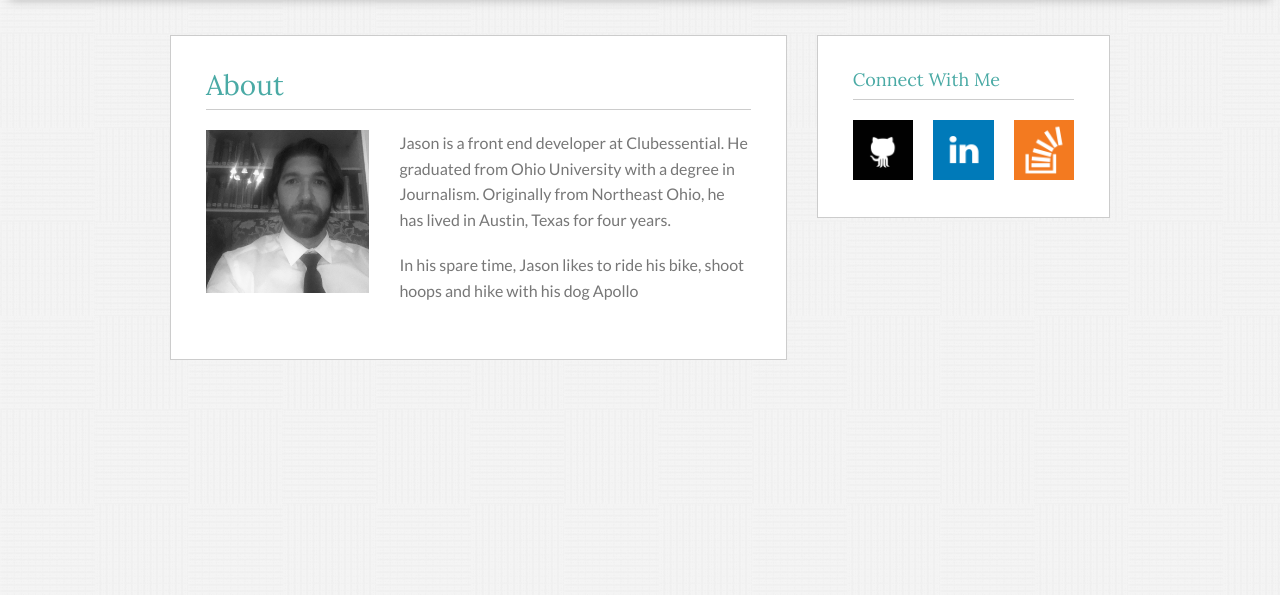
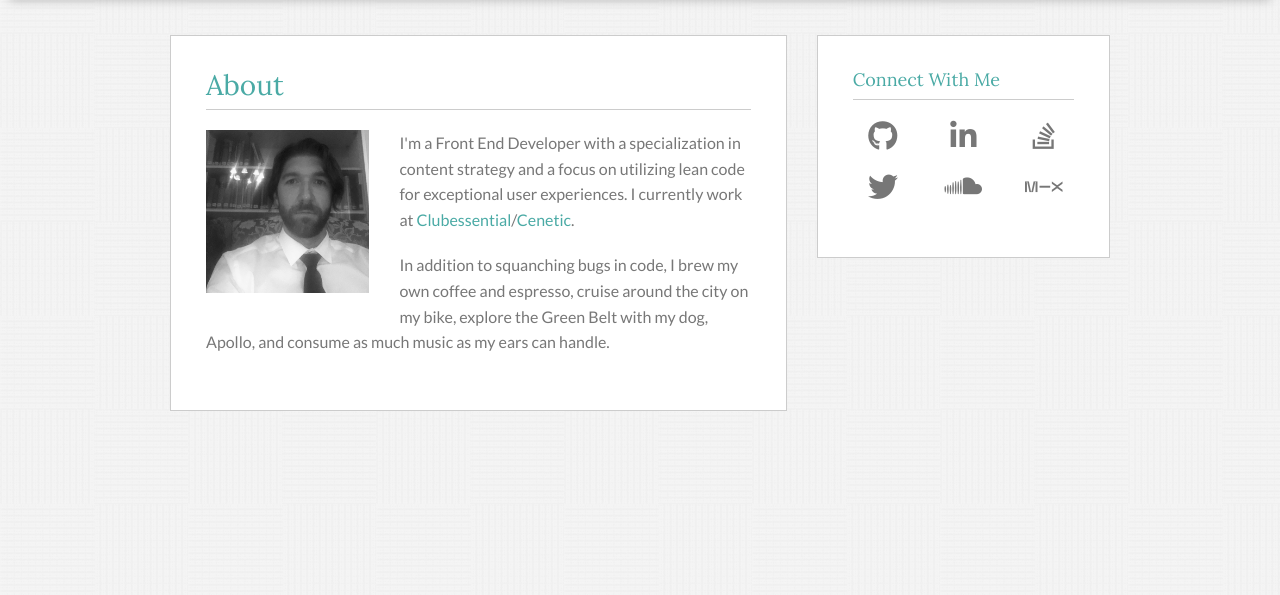
Before and after one commit to lofisoul/basic-portfolio, a PHP site: page /index.php in a window 1280 px wide. Shown: the part 60-655 px from the top of the page. Run offline with PHP 8.4, Linux system fonts and the light colour scheme; some libraries are stand-ins or nearby versions.

Commit message:
Updated CSS styles and added Font Awesome icons for contact section.

```diff
--- a/assets/css/style.css
+++ b/assets/css/style.css
@@ -95,6 +95,7 @@ a {
   color:#4aaaa5;
   text-decoration: none;
   transition:color .4s ease-in-out;
+  cursor: pointer;
 }
 
 a:hover {
@@ -122,12 +123,12 @@ box-shadow: 0 10px 10px -10px rgba(0,0,0,.25);
   display:block;
   text-align:center;
   line-height:60px;
-  transition: background .4s ease-in-out;
+  transition: all .4s ease-in-out;
 }
 
 .logo:hover {
   color:#fff;
-  background:#777;
+  background: #A3D39C;
 }
 
 
@@ -211,7 +212,49 @@ header ul > li > a:hover {
   width:33.33333333%;
   float:left;
   padding:0 10px;
+  font-size:30px;
+  text-align: center;
+  margin-bottom:20px;
 }
+
+.sidebar ul > li a {
+  color:#777;
+  transform:scale(1);
+  transition:all .25s ease-in-out;
+  display:block;
+}
+
+.sidebar ul > li a:hover {
+  transform:scale(1.1);
+}
+
+
+.sidebar ul > li a#github:hover {
+  color:#171515;
+}
+
+.sidebar ul > li a#linkedin:hover {
+  color:#0174B3;
+}
+
+.sidebar ul > li a#stackover:hover {
+  color:#F37D1B;
+}
+
+.sidebar ul > li a#twitter:hover {
+  color:#1DA1F2;
+}
+
+.sidebar ul > li a#soundcloud:hover {
+  color:#FF6A22;
+}
+
+.sidebar ul > li a#mixcloud:hover {
+  color:#020000;
+}
+
+
+/* Older version
 
 .sidebar ul > li > a > img {
   transform:scale(1);
@@ -222,6 +265,8 @@ header ul > li > a:hover {
 .sidebar ul > li > a:hover > img {
   transform: scale(1.1);
 }
+
+*/
 
 @media screen and (min-width:768px) {
   .content, .sidebar {
--- a/index.html
+++ b/index.html
@@ -8,6 +8,7 @@
   <link rel="stylesheet" href="assets/css/reset.css">
   <link rel="stylesheet" href="assets/css/style.css">
   <link href="https://fonts.googleapis.com/css?family=Lato|Lora|Ultra" rel="stylesheet">
+  <script src="https://use.fontawesome.com/8a02a0ee1b.js"></script>
 </head>
 <body>
   <div class="wrapper">
@@ -27,17 +28,20 @@
         <div class="inner clearfix">
           <h1>About</h1>
           <img src="assets/images/profile-pic.jpg" alt="Jason Nolfi">
-          <p>Jason is a front end developer at Clubessential. He graduated from Ohio University with a degree in Journalism. Originally from Northeast Ohio, he has lived in Austin, Texas for four years.</p>
-  			  <p>In his spare time, Jason likes to ride his bike, shoot hoops and hike with his dog Apollo</p>
+          <p>I'm a Front End Developer with a specialization in content strategy and a focus on utilizing lean code for exceptional user experiences. I currently work at <a href="https://clubessential.com" target="_blank">Clubessential</a>/<a href="https://cenetic.com" target="_blank">Cenetic</a>.</p>
+          <p>In addition to squanching bugs in code, I brew my own coffee and espresso, cruise around the city on my bike, explore the Green Belt with my dog, Apollo, and consume as much music as my ears can handle.</p>
         </div>
       </article>
       <aside class="sidebar">
         <div class="inner">
           <h3>Connect With Me</h3>
           <ul class="clearfix">
-            <li><a target="_blank" href="https://github.com/lofisoul" id="github"><img src="assets/images/github-ico.png" alt="Github"></a></li>
-            <li><a target="_blank" href="https://www.linkedin.com/in/jason-nolfi-9b3b726" id="linkedin"><img src="assets/images/linkedin-ico.png" alt="LinkedIn"></a></li>
-            <li><a target="_blank" href="http://stackoverflow.com/users/7352544/lofisoul" id="stackover"><img src="assets/images/stackover-ico.png" alt="Stack Overflow"></a></li>
+            <li><a target="_blank" href="https://github.com/lofisoul" id="github"><span class="fa fa-github"></span><span class="sr-only">Github</span></a></li>
+            <li><a target="_blank" href="https://www.linkedin.com/in/jason-nolfi-9b3b726" id="linkedin"><span class="fa fa-linkedin"></span><span class="sr-only">LinkedIn</span></a></li>
+            <li><a target="_blank" href="http://stackoverflow.com/users/7352544/lofisoul" id="stackover"><span class="fa fa-stack-overflow"><span class="sr-only">Stack Overflow</span></span></a></li>
+            <li><a target="_blank" href="https://twitter.com/lofisoul" id="twitter"><span class="fa fa-twitter"><span class="sr-only">Twitter</span></span></a></li>
+            <li><a target="_blank" href="https://soundcloud.com/lofisoul" id="soundcloud"><span class="fa fa-soundcloud"><span class="sr-only">Soundcloud</span></span></a></li>
+            <li><a target="_blank" href="https://www.mixcloud.com/lofisoul/" id="mixcloud"><span class="fa fa-mixcloud"><span class="sr-only">Mixcloud</span></span></a></li>
           </ul>
         </div>
       </aside>
```
Also changed, not shown: contact.html (+7 -4 lines), portfolio.html (+7 -3 lines).
